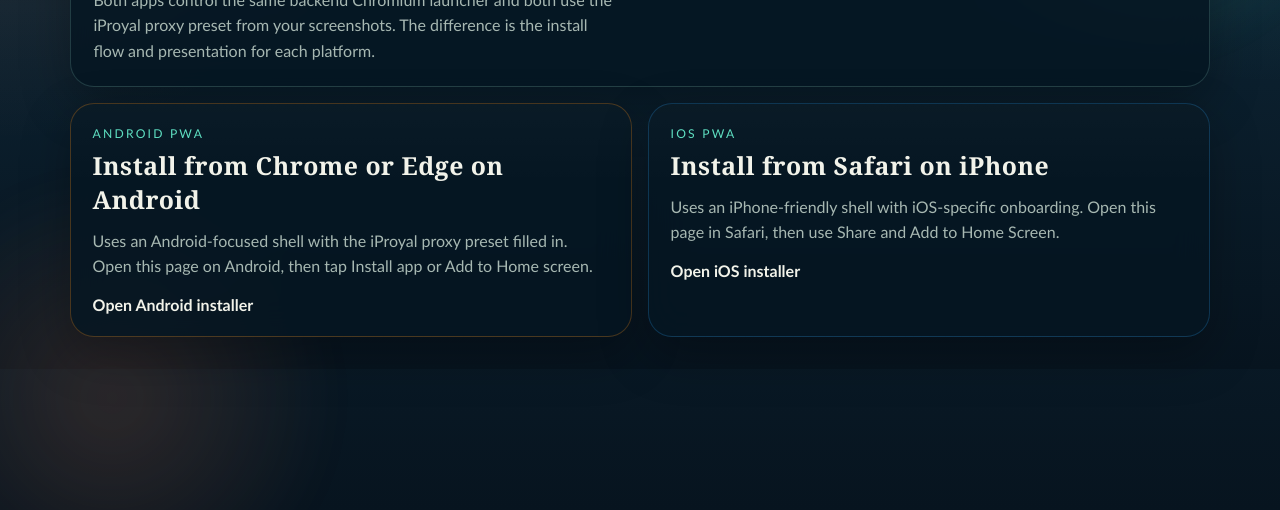
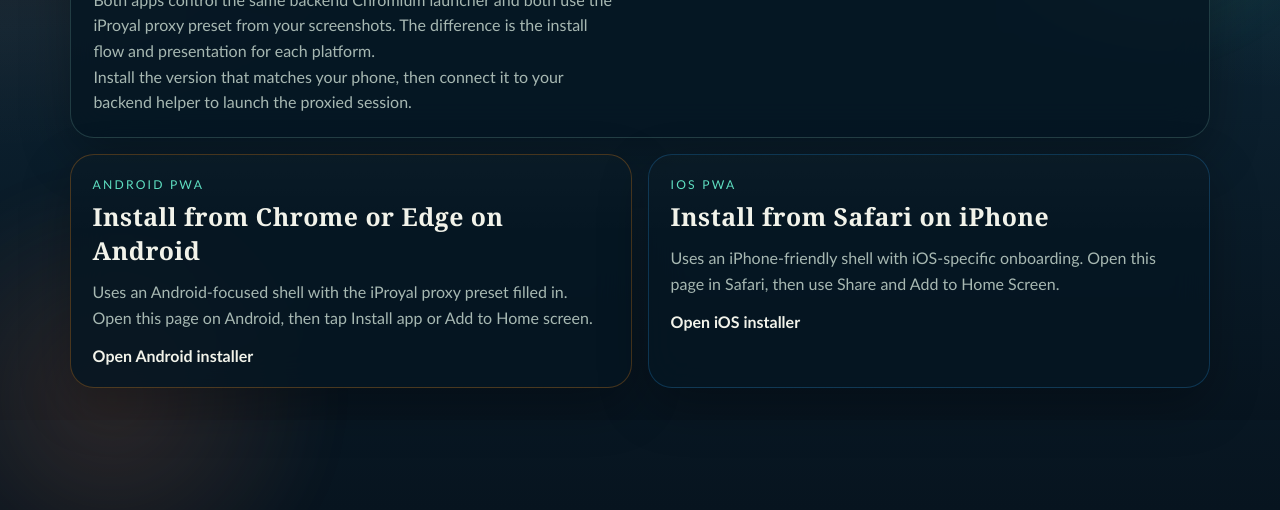
Before and after one commit to robertzhangwei1/proxy-pwa-launcher, a website: page public/index.html in a window 1280 px wide. Shown: the part 290-800 px from the top of the page. Drawn offline with Linux system fonts and the light colour scheme.

Commit message:
Trigger Pages rebuild

```diff
--- a/public/index.html
+++ b/public/index.html
@@ -29,6 +29,10 @@
             iProyal proxy preset from your screenshots. The difference is the
             install flow and presentation for each platform.
           </p>
+          <p class="hero-text">
+            Install the version that matches your phone, then connect it to your
+            backend helper to launch the proxied session.
+          </p>
         </div>
       </section>
 
```
